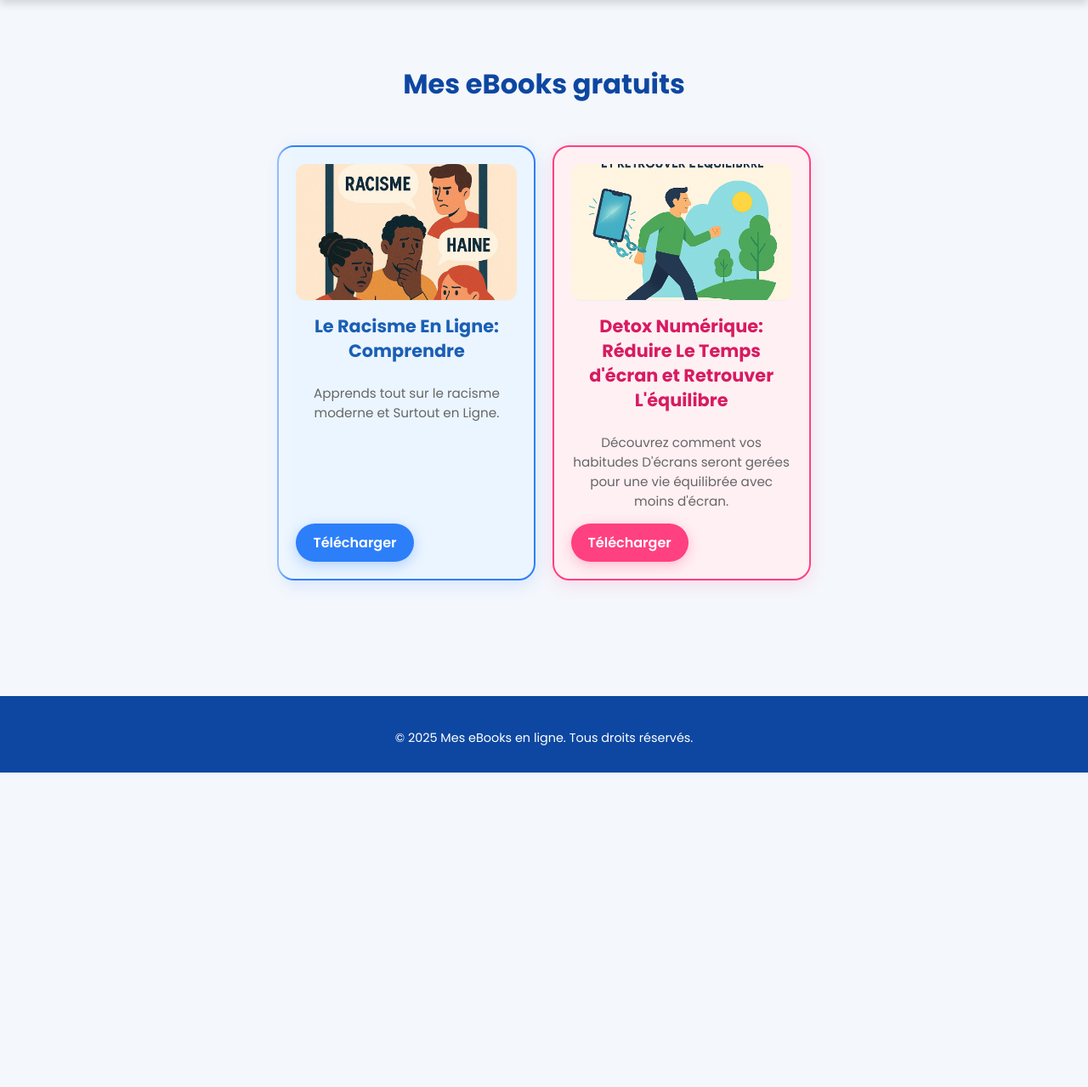
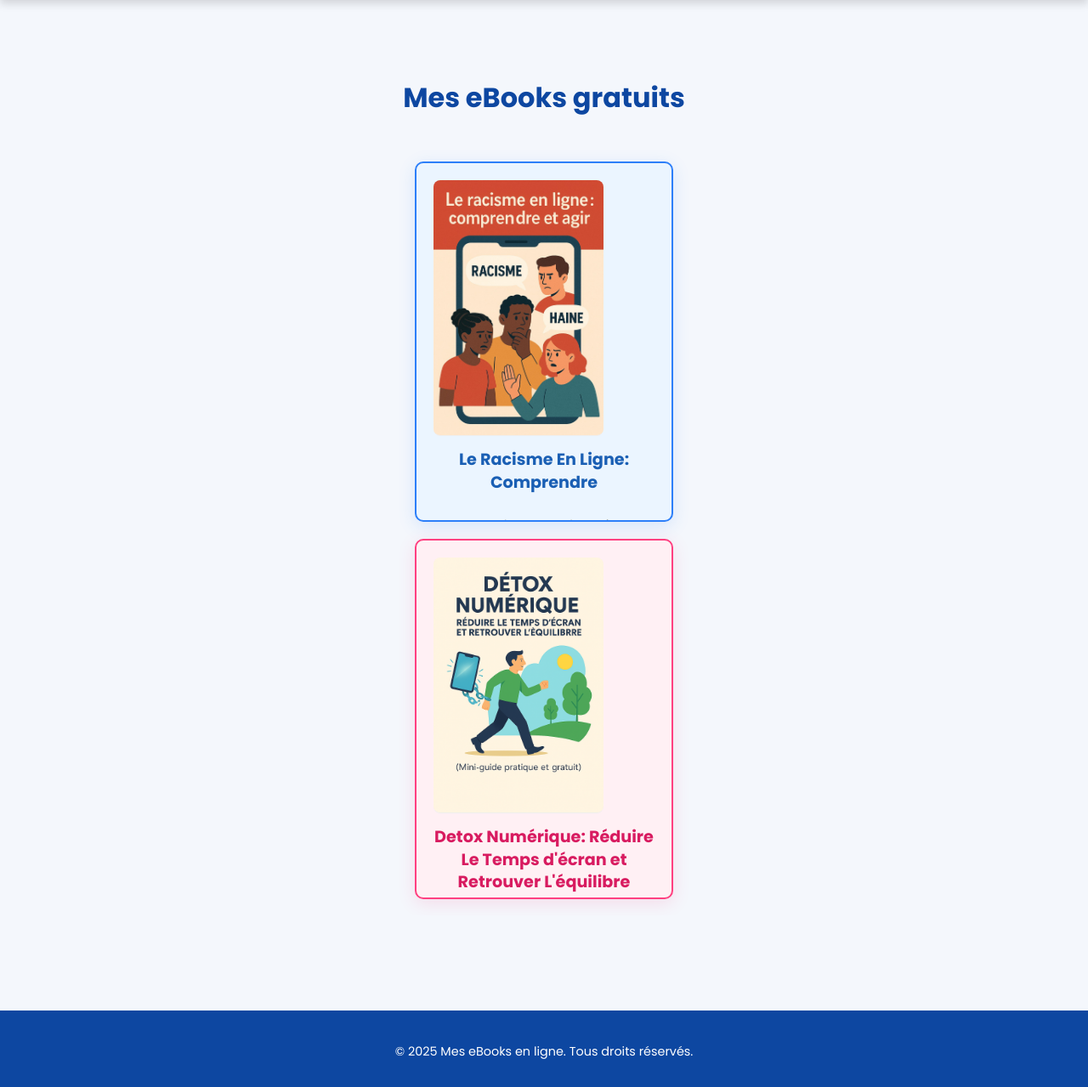
Before and after one commit to ebookstore407-dot/MesEbooks, a PHP site: page /ebooks.html in a window 1280 px wide. Shown: the part 130-1409 px from the top of the page at 85% size. Before the commit the page ends 1039 px from the top, so only its background shows below. Run offline with PHP 8.4, Linux system fonts and the light colour scheme.

Commit message:
Amélioration du responsive design pour tablettes et mobiles

```diff
--- a/css/cards.css
+++ b/css/cards.css
@@ -9,56 +9,33 @@
 }
 
 .cards-container {
-  width: 100%;
-  overflow: hidden;
-  padding: 0 1rem;
+  display: flex;
+  justify-content: center;
 }
 
 .cards {
   display: flex;
-  flex-wrap: nowrap;
-  justify-content: flex-start;
-  gap: 1.2rem;
-  padding: 1rem;
-  max-width: 100%;
-  margin: 0 auto;
-  overflow-x: auto;
-  scroll-behavior: smooth;
-  -webkit-overflow-scrolling: touch;
-  scrollbar-width: thin;
-  scroll-snap-type: x mandatory;
-  padding-bottom: 1.5rem;
-  position: relative;
-  isolation: isolate;
-  z-index: 1;
-  mask-image: linear-gradient(to right,
-    transparent,
-    black 5%,
-    black 95%,
-    transparent
-  );
-  -webkit-mask-image: linear-gradient(to right,
-    transparent,
-    black 5%,
-    black 95%,
-    transparent
-  );
+  flex-direction: column; /* Empile les cartes en vertical */
+  align-items: center;   /* Centre horizontalement */
+  gap: 20px;             /* Espacement entre les cartes */
+  width: 100%;
+  max-width: 500px;      /* Largeur max pour éviter trop d'étirement */
 }
 
-/* Pour éviter le chevauchement avec le header */
-main {
-  padding-top: 1rem;
-  position: relative;
-  z-index: 1;
+.card {
+  width: 100%;
+  background: #fff;
+  border-radius: 10px;
+  box-shadow: 0 4px 8px rgba(0,0,0,0.1);
+  text-align: center;
+  padding: 20px;
 }
-
-/* Styles personnalisés pour les cartes d'ebooks */
 
 /* Style pour la première carte - Thème Bleu */
 .card.card-ebook1 {
   background: #EBF5FF;
   border: 2px solid #2D7FF9;
-  box-shadow: 0 5px 20px rgba(45, 127, 249, 0.15);
+  box-shadow: 0 5px 20px rgb(45 127 249 / 15%);
 }
 
 .card.card-ebook1 h3 {
@@ -66,23 +43,23 @@ main {
 }
 
 .card.card-ebook1 .btn {
-  background: #2D7FF9 !important;
-  color: white !important;
-  border: none !important;
-  box-shadow: 0 4px 15px rgba(45, 127, 249, 0.3) !important;
+  background: #2D7FF9;
+  color: white;
+  border: none;
+  box-shadow: 0 4px 15px rgb(45 127 249 / 30%);
 }
 
 .card.card-ebook1 .btn:hover {
-  background: #1a5fb4 !important;
+  background: #1a5fb4;
   transform: translateY(-2px);
-  box-shadow: 0 6px 20px rgba(45, 127, 249, 0.4) !important;
+  box-shadow: 0 6px 20px rgb(45 127 249 / 40%);
 }
 
 /* Style pour la deuxième carte - Thème Rose */
 .card.card-ebook2 {
   background: #FFF0F4;
   border: 2px solid #FF4081;
-  box-shadow: 0 5px 20px rgba(255, 64, 129, 0.15);
+  box-shadow: 0 5px 20px rgb(255 64 129 / 15%);
 }
 
 .card.card-ebook2 h3 {
@@ -90,14 +67,69 @@ main {
 }
 
 .card.card-ebook2 .btn {
-  background: #FF4081 !important;
-  color: white !important;
-  border: none !important;
-  box-shadow: 0 4px 15px rgba(255, 64, 129, 0.3) !important;
+  background: #FF4081;
+  color: white;
+  border: none;
+  box-shadow: 0 4px 15px rgb(255 64 129 / 30%);
 }
 
 .card.card-ebook2 .btn:hover {
-  background: #d81b60 !important;
+  background: #d81b60;
   transform: translateY(-2px);
-  box-shadow: 0 6px 20px rgba(255, 64, 129, 0.4) !important;
+  box-shadow: 0 6px 20px rgb(255 64 129 / 40%);
 }
+
+/* Styles pour les images et le contenu des cartes */
+.card img {
+  width: 100%;
+  height: auto;
+  max-width: 200px;
+  border-radius: 8px;
+  margin-bottom: 15px;
+}
+
+.card h3 {
+  font-size: 1.2rem;
+  margin-bottom: 10px;
+  line-height: 1.4;
+}
+
+.card p {
+  color: #666;
+  margin-bottom: 20px;
+  line-height: 1.5;
+}
+
+.card .btn {
+  display: inline-block;
+  padding: 10px 25px;
+  border-radius: 5px;
+  text-decoration: none;
+  font-weight: 500;
+  transition: all 0.3s ease;
+}
+
+/* Responsive adjustments */
+@media (width <= 768px) {
+  .catalogue {
+    padding: 1rem 0;
+  }
+
+  .cards {
+    padding: 0 15px;
+  }
+
+  .card {
+    padding: 15px;
+  }
+
+  .card h3 {
+    font-size: 1.1rem;
+  }
+}
+
+@media (width <= 480px) {
+  .card img {
+    max-width: 160px;
+  }
+}
--- a/css/mobile.css
+++ b/css/mobile.css
@@ -1,3 +1,16 @@
+/* Optimisations pour tablettes et mobiles */
+@media screen and (width <= 768px) {
+  .cards {
+    max-width: 90%; /* S'adapte mieux sur petits écrans */
+  }
+
+  .card img {
+    width: 100%;
+    height: auto;
+    border-radius: 8px;
+  }
+}
+
 /* Optimisations spécifiques pour iPhone X et appareils similaires */
 @media screen and (width <= 428px) {
   /* Ajustements du header */
```
